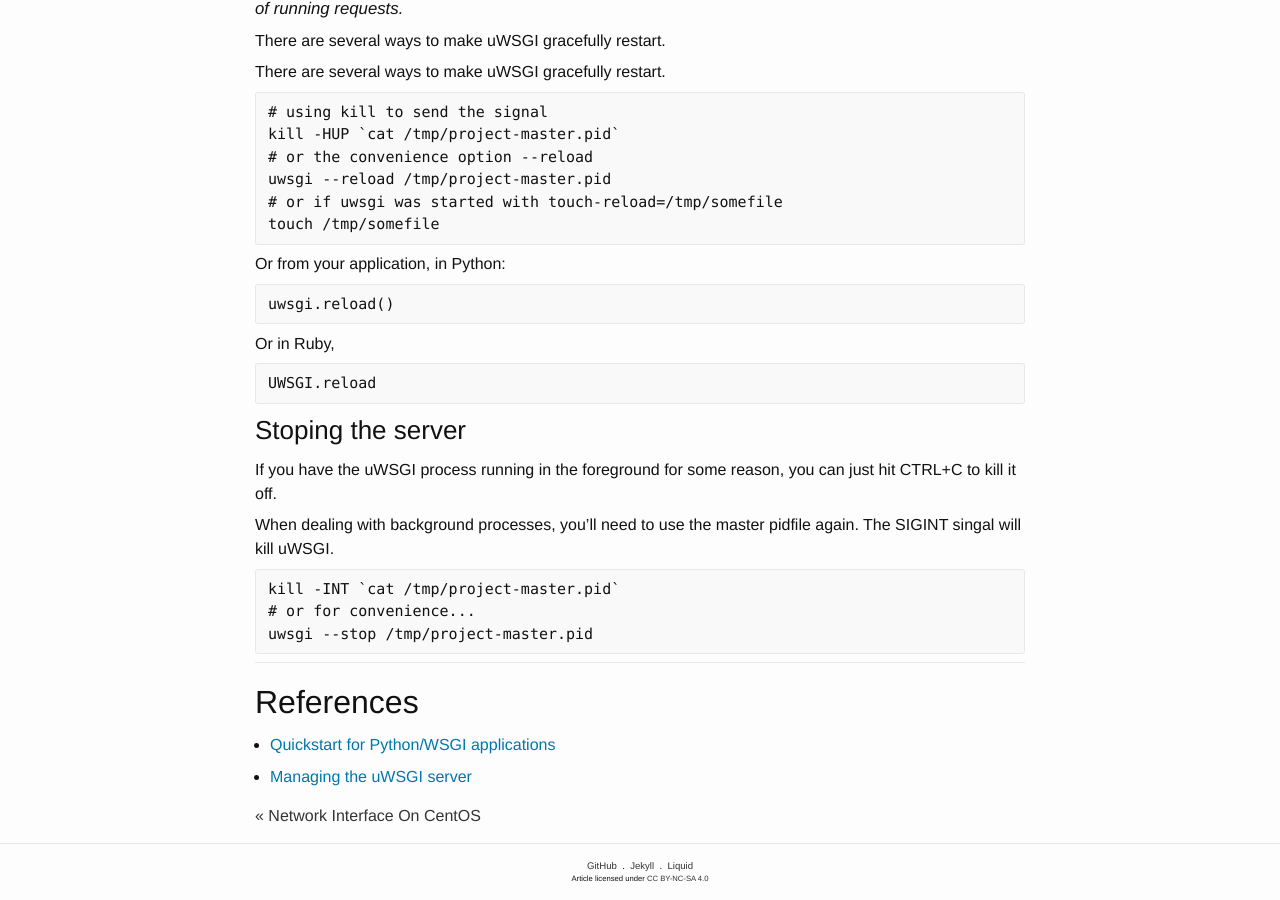
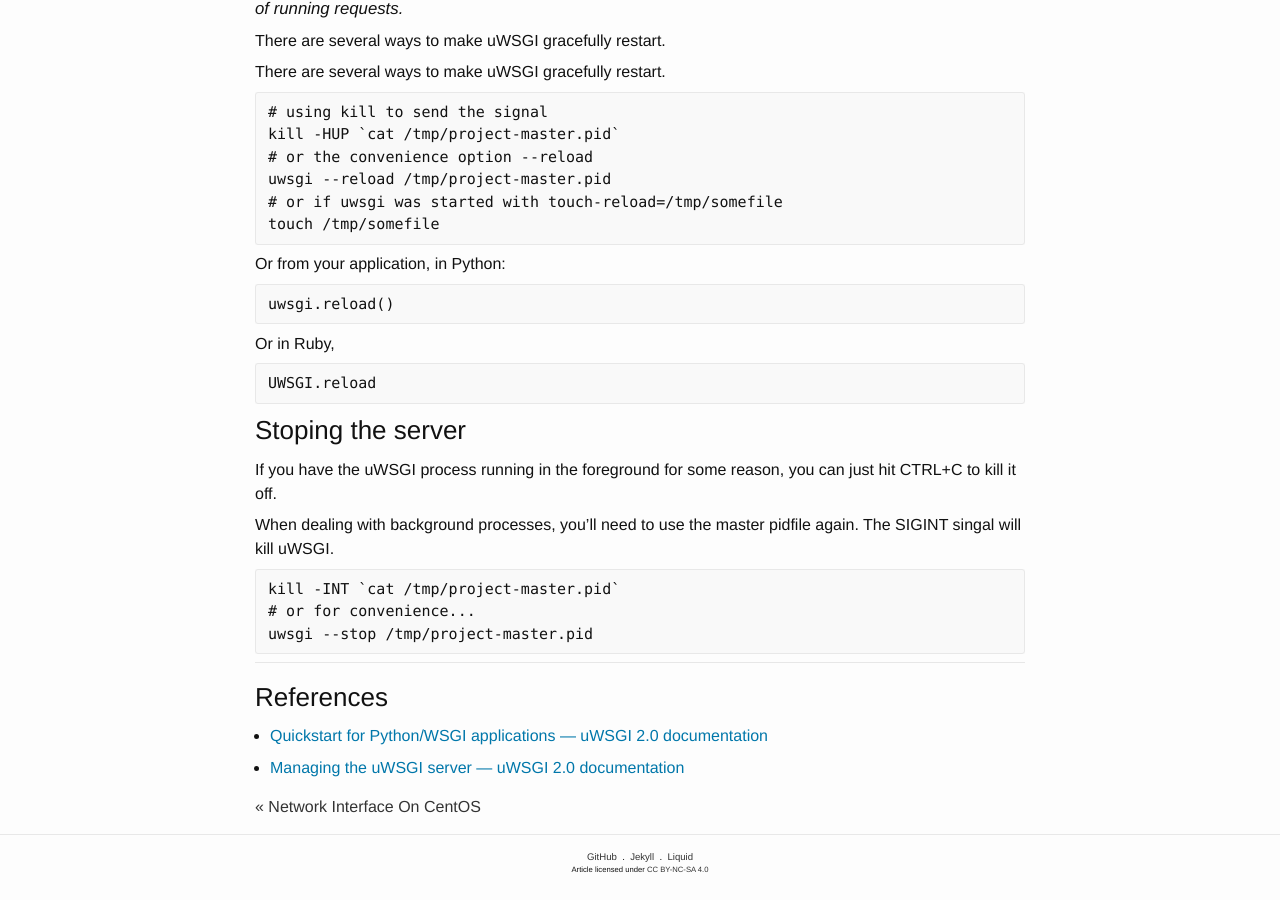
Before and after one commit to ousiax/ousiax.github.io, a Jekyll site: the page built from _posts/2016-05-13-python-and-wsgi-applications.md, in a window 1280 px wide and 900 px high, scrolled down 5888 px. Built offline with Jekyll 4.4.1, drawn with Linux system fonts in a browser that asks for light colours; comment, search, counter and statistics services are not loaded.

Commit message:
Update 2016-05-13-python-and-wsgi-applications.md

```diff
--- a/_posts/2016-05-13-python-and-wsgi-applications.md
+++ b/_posts/2016-05-13-python-and-wsgi-applications.md
@@ -3,7 +3,7 @@ layout: post
 title: "Python & WSGI applications"
 date: 2016-05-13 14-51-33 +0800
 categories: ['Python']
-tags: ['Python']
+tags: ['Python', 'wsgi', 'uWSGI', 'Django']
 disqus_identifier: 86045526457165983718688743244436200313
 ---
 
@@ -282,8 +282,8 @@ When dealing with background processes, you'll need to use the master pidfile ag
 
 * * *
 
-## References
+### References
 
-* [Quickstart for Python/WSGI applications](http://uwsgi.readthedocs.io/en/latest/WSGIquickstart.html)
+* [Quickstart for Python/WSGI applications — uWSGI 2.0 documentation](http://uwsgi.readthedocs.io/en/latest/WSGIquickstart.html)
 
-* [Managing the uWSGI server](http://uwsgi.readthedocs.io/en/latest/Management.html)
+* [Managing the uWSGI server — uWSGI 2.0 documentation](http://uwsgi.readthedocs.io/en/latest/Management.html)
```
